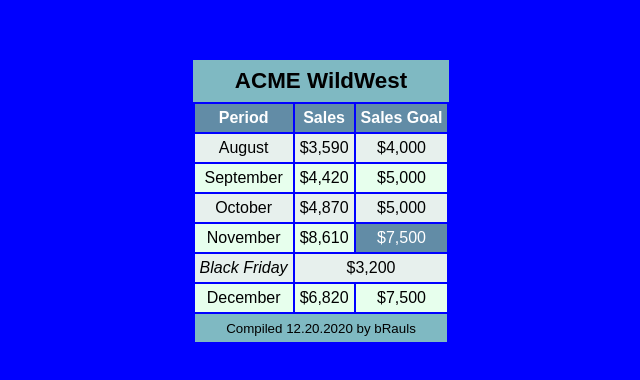
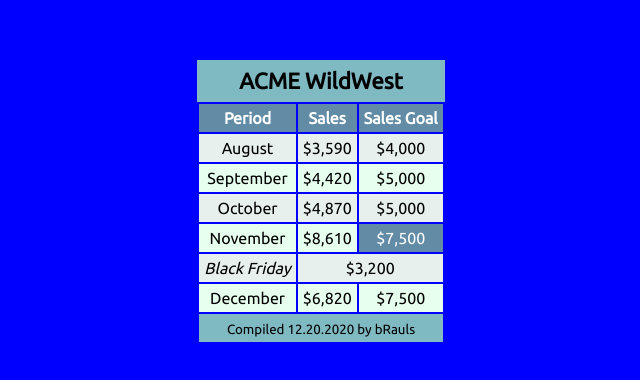
Before and after one commit to landesud/AssignmentPortal, a plain HTML site: page tablebuild.html in a window 1280 px wide. Shown: the part 206-586 px from the top of the page, without its empty margins (319-959 px from the left). Drawn offline with Linux system fonts and the light colour scheme.

Commit message:
Update tablebuild.html

```diff
--- a/tablebuild.html
+++ b/tablebuild.html
@@ -3,11 +3,12 @@
 	<head>
 		<meta charset="utf-8">
 		<title>Table Build Week 8</title>
+		<link href="https://fonts.googleapis.com/css?family=Ubuntu" rel="stylesheet">
 		<style>
 		body{background-color:blue;}
 		main{display:flex;justify-content:center;align-items:center; height:100vh;}
 			table{
-			font-family:Ubuntu, sans-serif;
+			font-family:'Ubuntu', sans-serif;
 			text-align:center;
 
 			}
```
